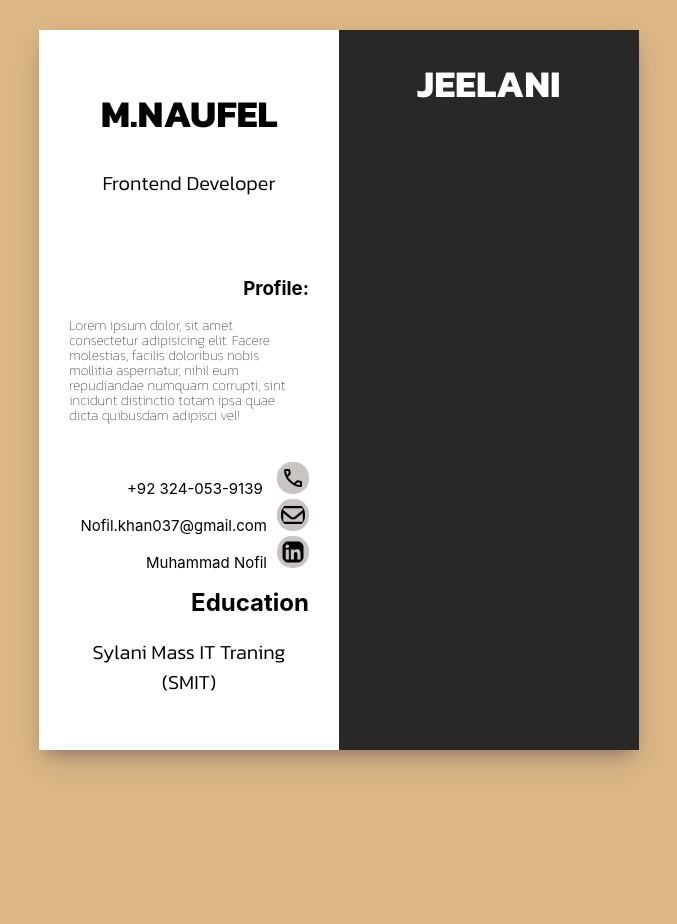
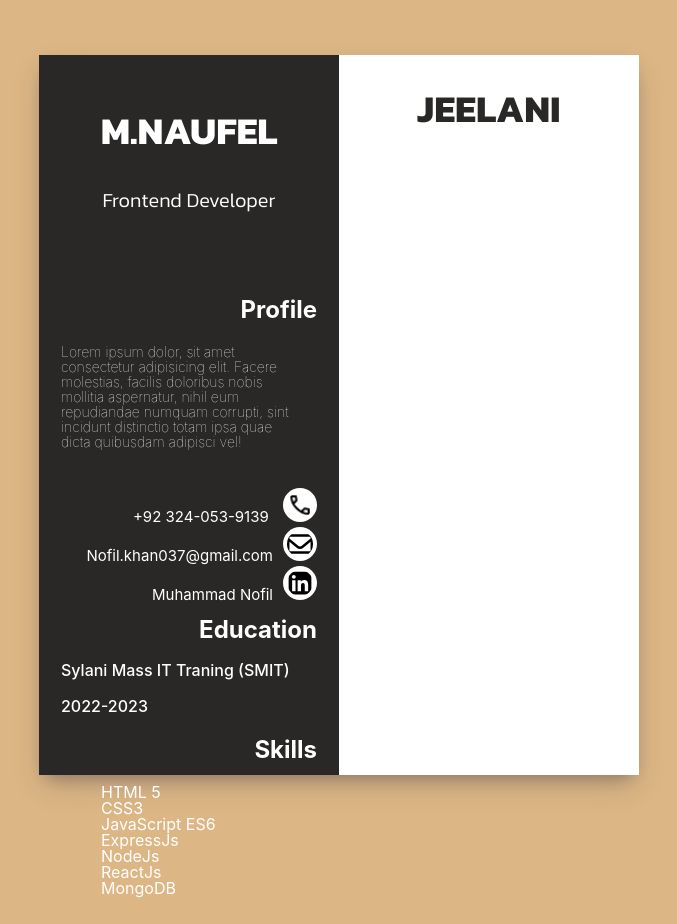
Before and after one commit to naufel1122/React-Resume, a React (Create React App) app in the folder curriculam/: page / in a window 1280 px wide. Shown: the whole page, without its empty margins (301-978 px from the left). Before the commit the page ends 800 px from the top, so only its background shows below. Built offline with nearby package versions, Linux system fonts and the light colour scheme.

Commit message:
half side

```diff
--- a/curriculam/src/index.css
+++ b/curriculam/src/index.css
@@ -18,6 +18,7 @@ body {
   display: flex;
   justify-content: center;
   align-items: center;
+  height: 100vh;
 }
 .First{
   display: flex;
@@ -30,27 +31,30 @@ body {
 .First .white{
 height:100% ;
 width: 50%;
-background-color: #ffff;
+background-color: #292826;
 }
 .First .white .white-main{
-  padding: 30px;
+  padding: 22px;
 
 }
 .First .white  .white-main h1{
   text-align: center;
-  color: #010101;
+  color: #FFF;
+  /* color: #010101; */
   font-size: 38px;
   text-transform: uppercase;
   font-family: 'Kanit', sans-serif;
 }
-.First .white  .white-main p{
+.First .white  .white-main .title{
+  color: #FFF;
   text-align: center;
   font-family: 'Kanit', sans-serif;
   font-size: 20px;
   font-weight: 300;
 }
-.First .white  .white-main h3{
+.First .white  .white-main h2{
   text-align:end ;
+  color: #FFF;
 }
 .First .white  .white-main .para-2{
   line-height: 15px;
@@ -58,37 +62,56 @@ background-color: #ffff;
 font-size: 14px;
 margin-right: 20px;
 font-weight: 100;
+color: #fff;
 }
 .First .white .white-main .ancor{
   text-align: end;
   line-height: 5px;
 }
 .First .white .white-main .ancor a{
+  color: #FFF;
   text-decoration: none;
-  color: #010101;
+  /* color: #010101; */
   font-size: 15px;
 }
 .First .white .white-main .ancor a img{
   margin-left:10px ;
-  height: 24px;
-  width: 24px;
+  height: 26px;
+  width: 26px;
   margin-top: 5px;
-  background-color: #c9c4c1;
-  border-radius: 15px;
+  /* background-color: #c9c4c1; */
+  background-color: #fff;
+  border-radius: 18px;
   padding: 4px;
   color: #fff;
 }
 .education{
   text-align: end;
+  color: #FFF;
+  line-height:20px;
+}
+ .edu-para{
+font-size: 16px;
+font-weight: 500;
+text-align: start;
+}
+.skills {
+  margin-bottom: -10px;
+}
+.skills ul{
+  color: #FFF;
+  text-decoration: none;
+  list-style: none;
+  line-height: 16px;
 }
 .First .Black{
   height: 100%;
   width: 50%;
-  background :#292826;
+  background-color: #fff;
 }
 .First .Black h1{
+  color: #292826;
   text-align: center;
-  color: #fff;
   font-size: 38px;
   text-transform: uppercase;
   font-family: 'Kanit', sans-serif;
--- a/curriculam/src/index.jsx
+++ b/curriculam/src/index.jsx
@@ -12,9 +12,9 @@ function Hi() {
             <div className="white">
                 <div className="white-main">
                     <h1>M.Naufel</h1>
-                    <p>Frontend Developer </p>
+                    <p className="title">Frontend Developer </p>
                     <br /><br />
-                    <h3>Profile:</h3>
+                    <h2>Profile</h2>
                     <p className="para-2">Lorem ipsum dolor, sit amet consectetur adipisicing elit. Facere molestias, facilis doloribus nobis mollitia aspernatur, nihil eum repudiandae numquam corrupti, sint incidunt distinctio totam ipsa quae dicta quibusdam adipisci vel!</p>
                 <br />
                 <div className="ancor">
@@ -28,7 +28,22 @@ function Hi() {
                    </div>
                    <div className="education">
                     <h2>Education</h2>
-                    <p>Sylani Mass IT Traning (SMIT)</p>
+                    <p className="edu-para" >Sylani Mass IT Traning (SMIT)</p>
+                    <p className="edu-para">2022-2023 </p>
+                   </div>
+                   <div className="skills">
+                    <h2>Skills</h2>
+                    <div className="skill-ul">
+                    <ul >
+                        <li>HTML 5</li>
+                        <li>CSS3</li>
+                        <li>JavaScript ES6</li>
+                        <li>ExpressJs</li>
+                        <li>NodeJs</li>
+                        <li>ReactJs</li>
+                        <li>MongoDB</li>
+                    </ul>
+                    </div>
                    </div>
                 </div>
             </div>
```
